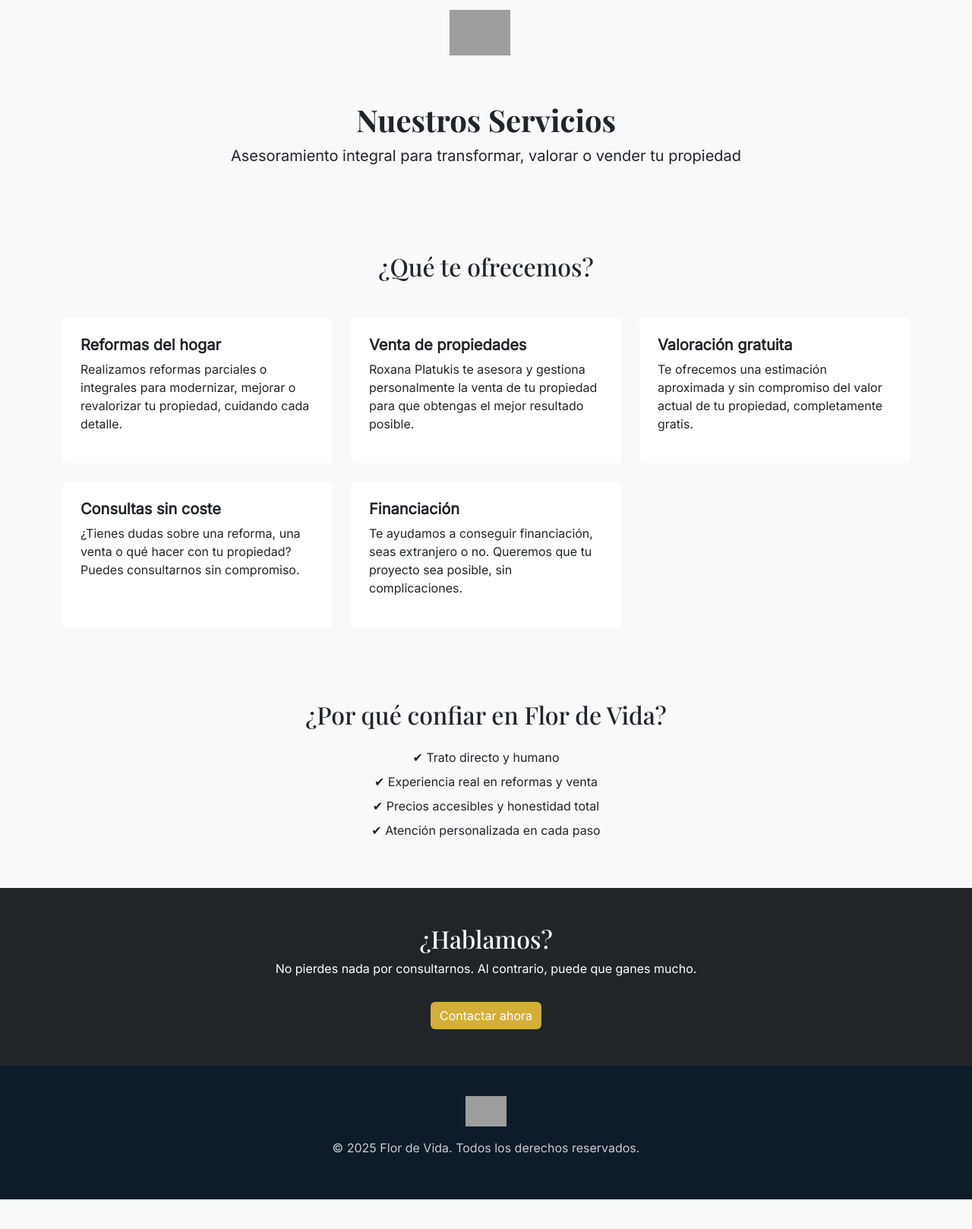
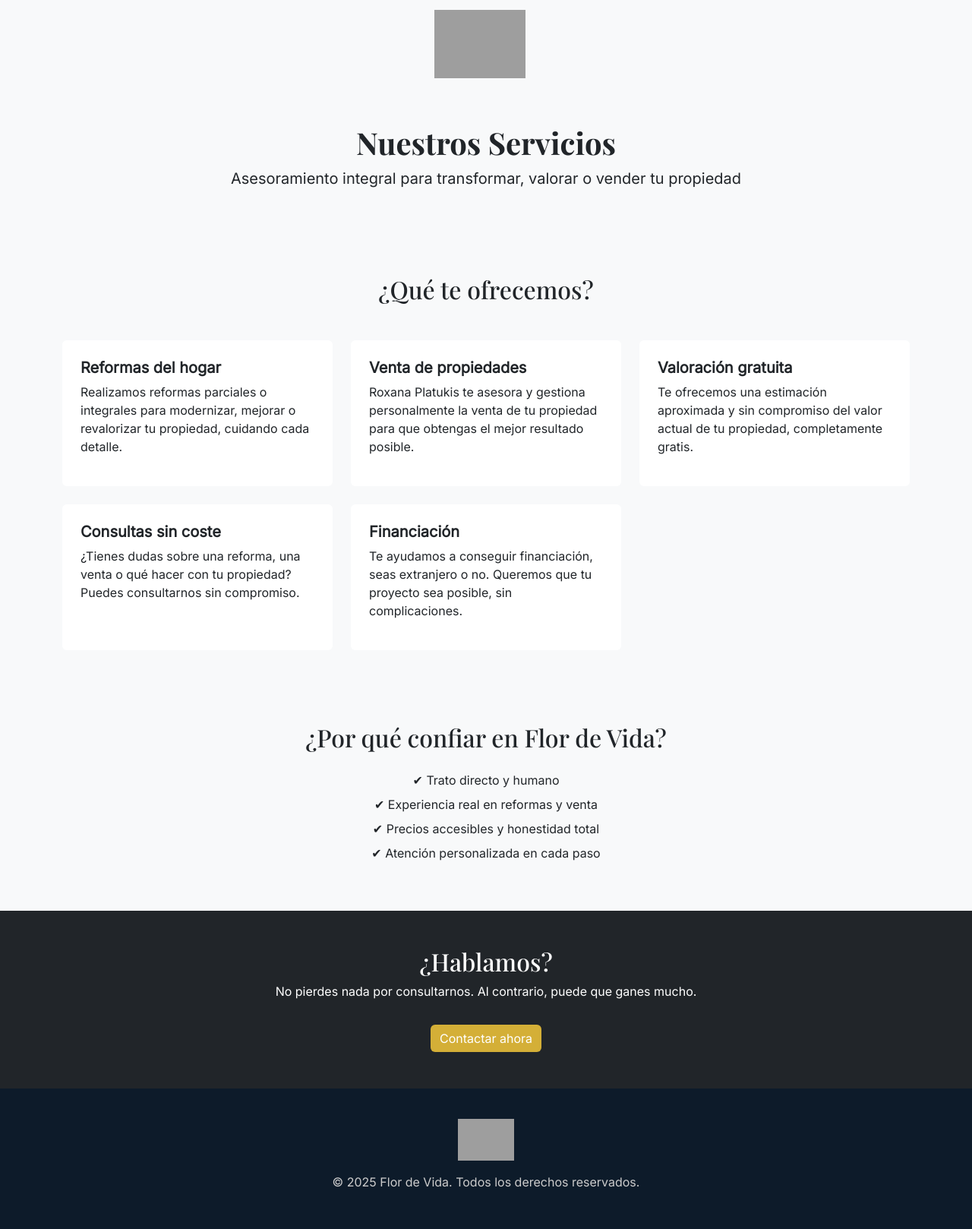
Before and after one commit to zzzanty777/Flor-de-vida, a plain HTML site: page servicios.html in a window 1280 px wide. Shown: the whole page at 76% size. Before the commit the page ends 1579 px from the top, so only its background shows below. Drawn offline with nearby package versions, Linux system fonts and the light colour scheme; grey boxes are pictures that could not be loaded.

Commit message:
Update servicios.html

```diff
--- a/servicios.html
+++ b/servicios.html
@@ -71,7 +71,7 @@
   <!-- NAVBAR -->
   <nav class="navbar navbar-light bg-light text-center justify-content-center">
     <a class="navbar-brand" href="index.html">
-      <img src="logo.png" height="60" alt="Flor de Vida">
+      <img src="logo.png" height="90" alt="Flor de Vida">
     </a>
   </nav>
 
@@ -144,7 +144,7 @@
 
   <!-- FOOTER -->
   <footer class="text-center">
-    <img src="logo.png" alt="Flor de Vida" height="40" class="mb-3">
+    <img src="logo.png" alt="Flor de Vida" height="55" class="mb-3">
     <p>© 2025 Flor de Vida. Todos los derechos reservados.</p>
   </footer>
 
```
